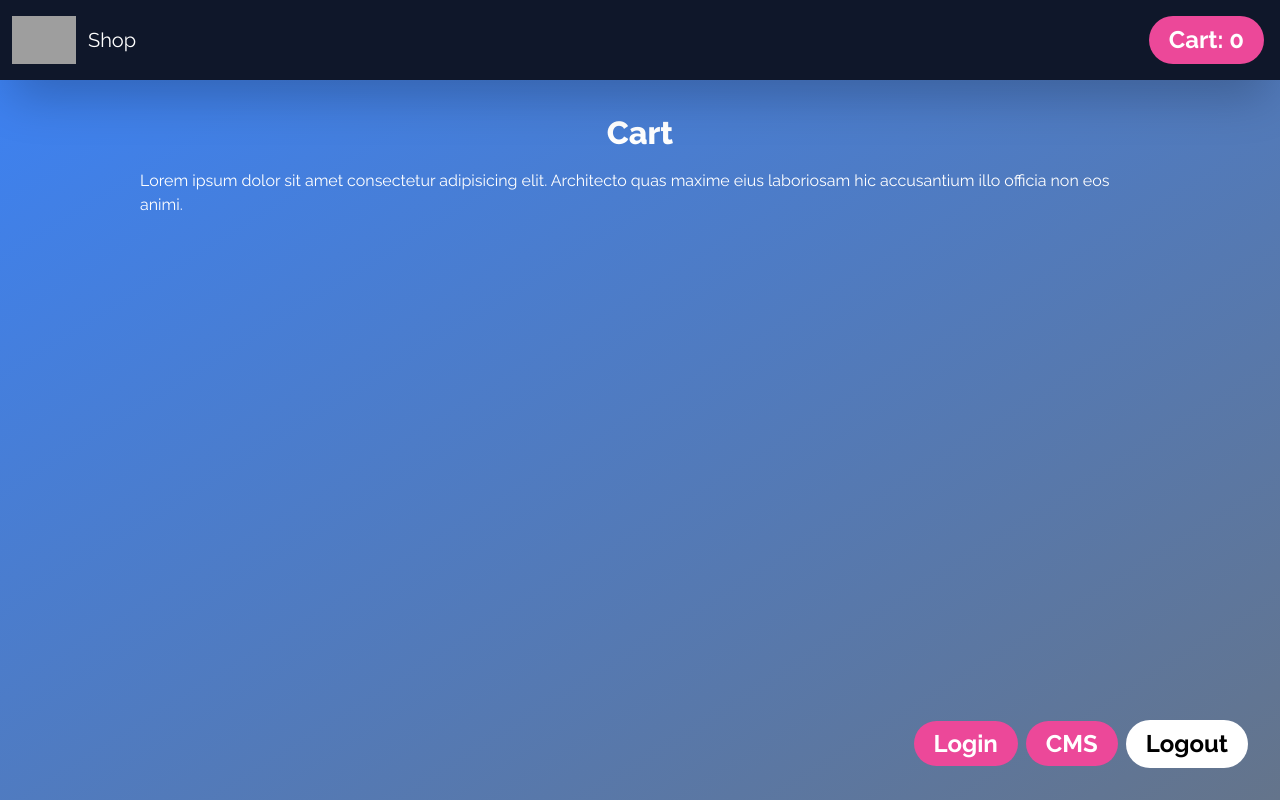
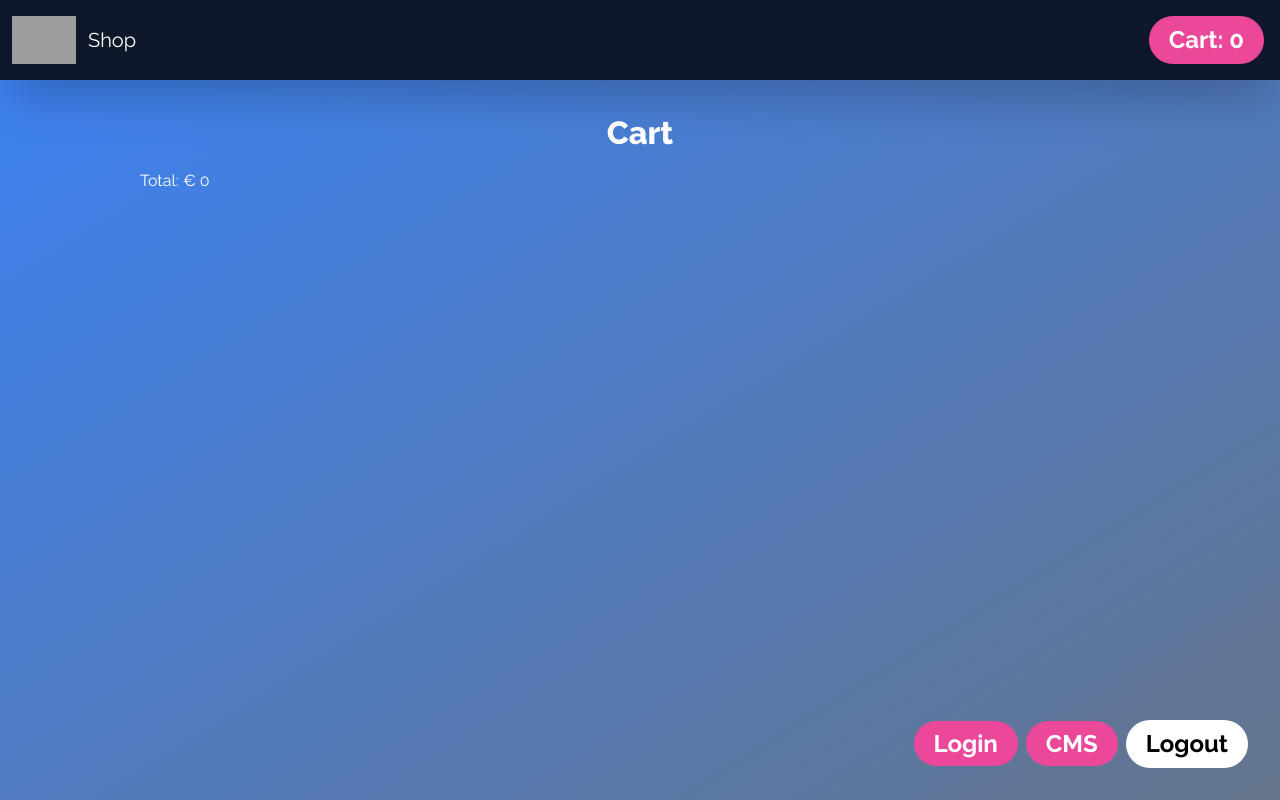
Before and after one commit to raffa96/my-shop, a React (Vite) app: page /cart in a window 1280 px wide. Built offline with nearby package versions, Linux system fonts and the light colour scheme; grey boxes are pictures that could not be loaded.

Commit message:
Aggiunte funzionalità allo stato del carrello e completato layout pagina carello

```diff
--- a/src/pages/cart/CartPage.tsx
+++ b/src/pages/cart/CartPage.tsx
@@ -1,11 +1,71 @@
+import {
+  selectCartIsEmpty,
+  selectCartItems,
+  selectTotalCartCost,
+  useCart,
+} from "@/services/cart";
+import { NavLink } from "react-router-dom";
+
 export const CartPage = () => {
+  const cartItems = useCart(selectCartItems);
+  const totalCartCost = useCart(selectTotalCartCost);
+  const cartIsEmpty = useCart(selectCartIsEmpty);
+
+  const increaseQuantity = useCart((state) => state.increaseQuantity);
+  const decreaseQuantity = useCart((state) => state.decreaseQuantity);
+
   return (
     <>
       <h1 className="title">Cart</h1>
-      <p>
-        Lorem ipsum dolor sit amet consectetur adipisicing elit. Architecto quas
-        maxime eius laboriosam hic accusantium illo officia non eos animi.
-      </p>
+      <ul>
+        {cartItems.map(({ product, quantity }) => (
+          <li
+            key={product.id}
+            className="flex flex-col items-center justify-between gap-3 py-3 border-b border-blue-400 sm:flex-row"
+          >
+            <div className="flex items-center gap-3">
+              <img
+                src={product.tmb}
+                alt={product.name}
+                className="object-contain w-24 h-24 rounded-xl"
+              />
+              <div className="font-bold">{product.name}</div>
+            </div>
+
+            <div className="flex flex-col items-center gap-4 sm:flex-row">
+              <div className="flex items-center gap-3">
+                <button
+                  className="btn primary"
+                  onClick={() => decreaseQuantity(product.id)}
+                >
+                  -
+                </button>
+                <div>Quantity: {quantity}</div>
+                <button
+                  className="btn primary"
+                  onClick={() => increaseQuantity(product.id)}
+                >
+                  +
+                </button>
+              </div>
+              <div className="w-16 text-center">
+                € {quantity * product.price}
+              </div>
+            </div>
+          </li>
+        ))}
+      </ul>
+      <div className="my-4 mr-4 text-4xl text-right">
+        Total: € {totalCartCost}
+      </div>
+
+      {!cartIsEmpty && (
+        <div className="flex justify-center">
+          <NavLink to="/checkout" className="btn primary lg">
+            Confirm order
+          </NavLink>
+        </div>
+      )}
     </>
   );
 };
--- a/src/services/cart/useCart.ts
+++ b/src/services/cart/useCart.ts
@@ -16,19 +16,45 @@ export const useCart = create<CartState>((set, get) => ({
   addToCart: (product: Product) => {
     const found = get().items.find(({ product: p }) => p.id === product.id);
     if (found) {
+      get().increaseQuantity(product.id);
+    } else {
+      const item: CartItem = { product, quantity: 1 };
+      set({ items: [...get().items, item] });
+    }
+  },
+  increaseQuantity: (productId: string) => {
+    const found = get().items.find(({ product }) => product.id === productId);
+    if (found) {
       found.quantity++;
       set((state) => ({
         items: state.items.map((item) => {
           return item.product.id === found.product.id ? found : item;
         }),
       }));
-    } else {
-      const item: CartItem = { product, quantity: 1 };
-      set({ items: [...get().items, item] });
     }
   },
-  increaseQuantity: (productId: string) => {},
-  decreaseQuantity: (productId: string) => {},
-  removeFromCart: (productId: string) => {},
-  clearCart: () => {},
+  decreaseQuantity: (productId: string) => {
+    const found = get().items.find(({ product }) => product.id === productId);
+
+    if (found && found.quantity === 1) {
+      get().removeFromCart(productId);
+    }
+
+    if (found && found.quantity > 0) {
+      found.quantity--;
+      set((state) => ({
+        items: state.items.map((item) => {
+          return item.product.id === found.product.id ? found : item;
+        }),
+      }));
+    }
+  },
+  removeFromCart: (productId: string) => {
+    set((state) => ({
+      items: state.items.filter((item) => item.product.id !== productId),
+    }));
+  },
+  clearCart: () => {
+    set({ items: [] });
+  },
 }));
```
Also changed, not shown: 1 other file (tests, documents, lock files or other folders).
